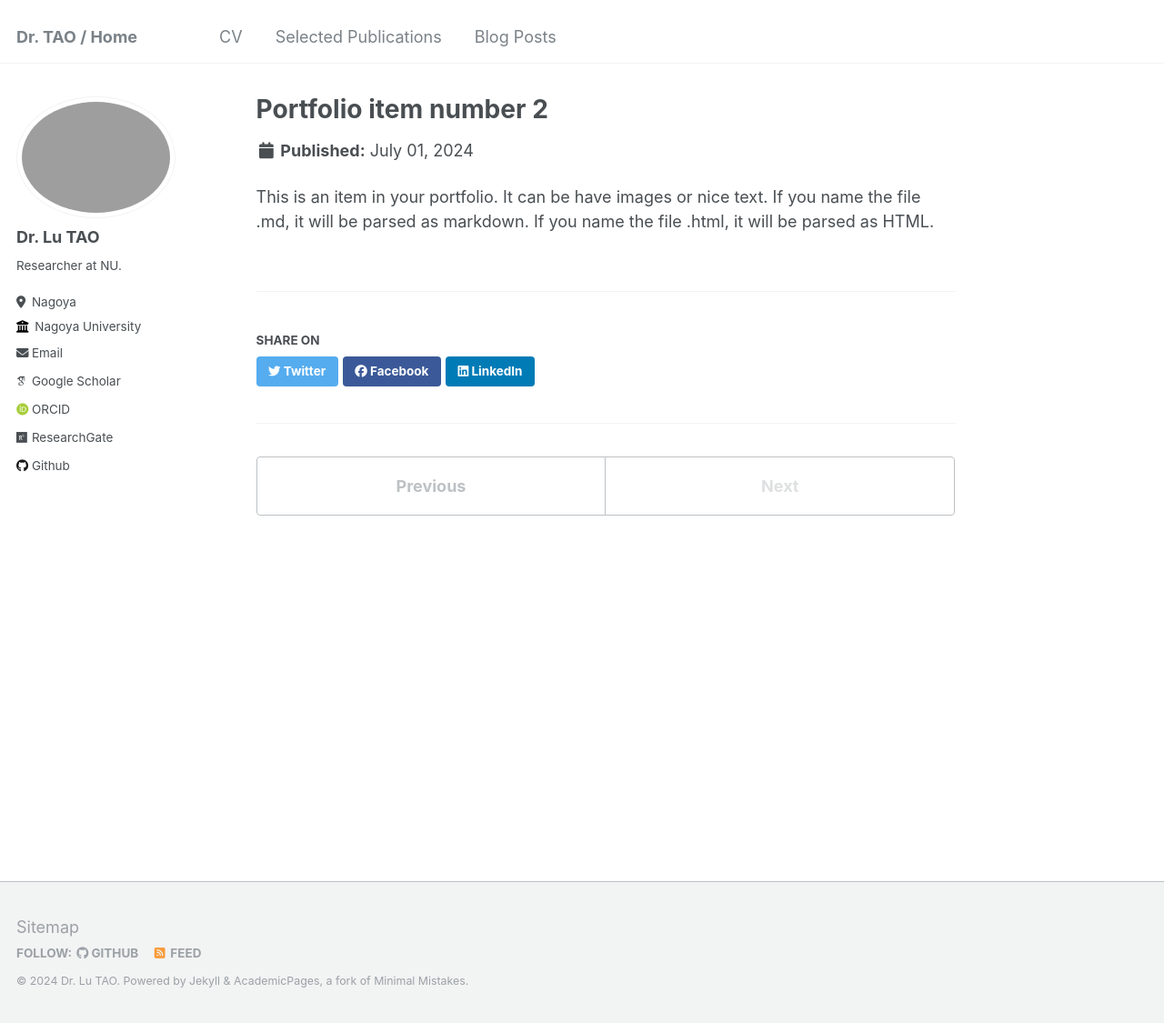
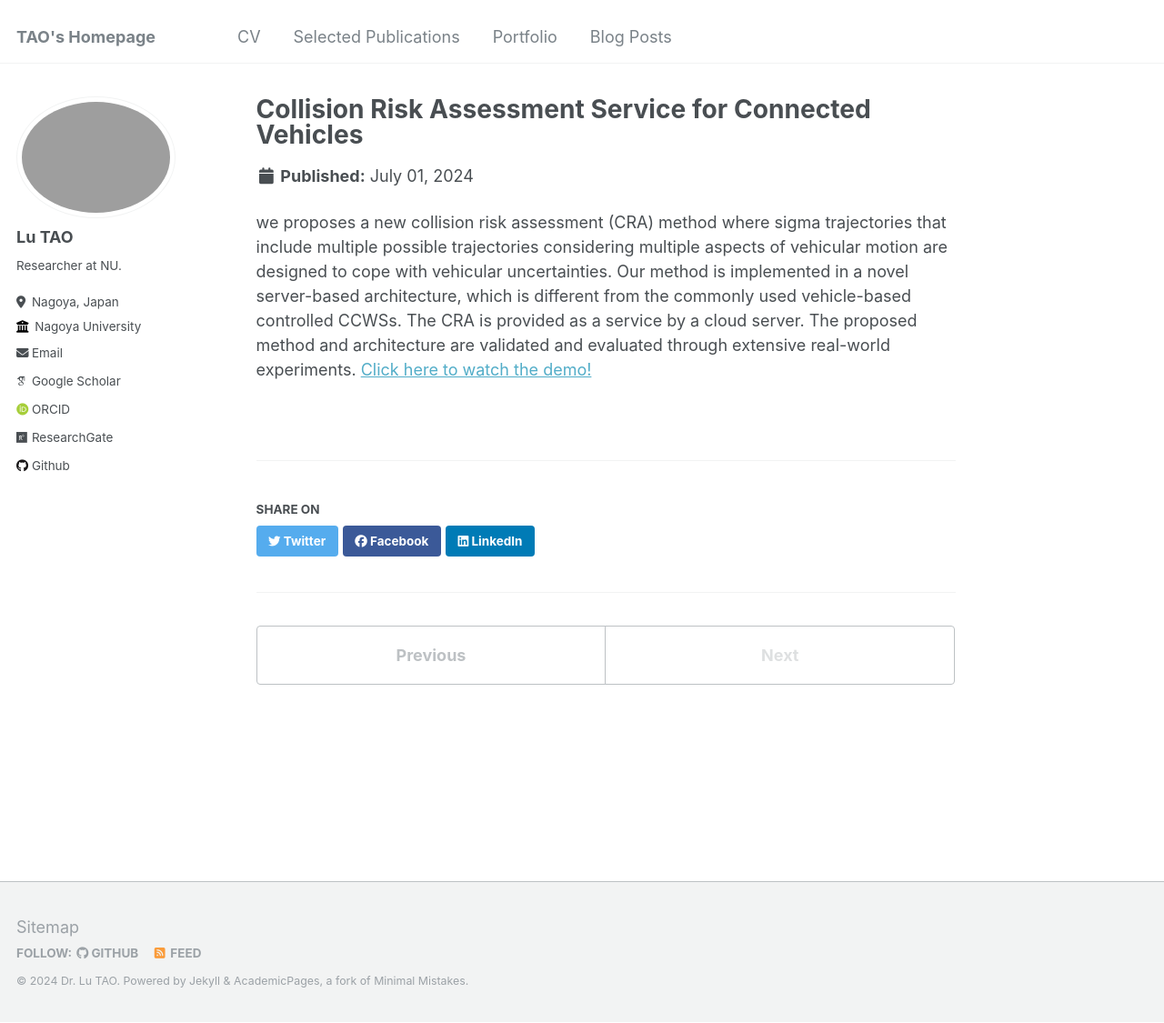
Before and after one commit to LuTaonuwhu/LuTaonuwhu.github.io, a Jekyll site: the page built from _portfolio/portfolio-2.md, in a window 1280 px wide and 1125 px high. Shown: the whole window at 91% size. Built offline with Jekyll 4.4.1, drawn with Linux system fonts in a browser that asks for light colours; some web fonts are replaced.

Commit message:
Version0.1

```diff
--- a/_config.yml
+++ b/_config.yml
@@ -8,13 +8,13 @@
 
 # Basic Site Settings
 locale                   : "en-US"
-title                    : "Dr. TAO / Home"
+title                    : "TAO's Homepage"
 title_separator          : "-"
 name                     : &name "Dr. Lu TAO"
 description              : &description "Researcher at Nagoya University"
 url                      : https://lutaonuwhu.github.io # the base hostname & protocol for your site e.g. "https://mmistakes.github.io"
 baseurl                  : "" # the subpath of your site, e.g. "/blog"
-repository               : "lutaonuwhu.github.io"
+repository               : "lutaonuwhu/lutaonuwhu.github.io"
 
 # Site Author - The following control what appear as part of the author content on the side bar.
 #               If a field is blank the icon and link will not appear, otherwise it will be shown.
@@ -22,10 +22,10 @@ repository               : "lutaonuwhu.github.io"
 author:
   # Biographic information
   avatar           : "tao1.jpg"
-  name             : "Dr. Lu TAO"
+  name             : "Lu TAO"
   pronouns         : # example: "she/her"
   bio              : "Researcher at NU."
-  location         : "Nagoya"
+  location         : "Nagoya, Japan"
   employer         : "Nagoya University"
   uri              : # URL
   email            : "ltao@whu.edu.cn"
--- a/_data/navigation.yml
+++ b/_data/navigation.yml
@@ -12,8 +12,8 @@ main:
   #- title: "Teaching"
   #  url: /teaching/
 
-  #- title: "Portfolio"
-  #  url: /portfolio/
+  - title: "Portfolio"
+    url: /portfolio/
 
   - title: "Blog Posts"
     url: /year-archive/
--- a/_portfolio/portfolio-2.html
+++ /dev/null
@@ -1,7 +0,0 @@
----
-title: "Portfolio item number 2"
-excerpt: "Short description of portfolio item number 2 <br/><img src='/images/500x300.png'>"
-collection: portfolio
----
-
-This is an item in your portfolio. It can be have images or nice text. If you name the file .md, it will be parsed as markdown. If you name the file .html, it will be parsed as HTML.
--- /dev/null
+++ b/_portfolio/portfolio-2.md
@@ -0,0 +1,7 @@
+---
+title: "Collision Risk Assessment Service for Connected Vehicles"
+excerpt: "A cloud-based collision risk assessment service system. <br/><img src='/images/my_pictures/CCWS.png' width='400px'>"
+collection: portfolio
+---
+
+we proposes a new collision risk assessment (CRA) method where sigma trajectories that include multiple possible trajectories considering multiple aspects of vehicular motion are designed to cope with vehicular uncertainties. Our method is implemented in a novel server-based architecture, which is different from the commonly used vehicle-based controlled CCWSs. The CRA is provided as a service by a cloud server. The proposed method and architecture are  validated and evaluated through extensive real-world experiments. [Click here to watch the demo!](https://www.bilibili.com/video/BV1jB4y1D7QC/?share_source=copy_web&vd_source=5bdac0c7b62f4b18a36429610e8c9197)
```
Also changed, not shown: _pages/about.md (+5 -6 lines), _portfolio/portfolio-1.md (+3 -4 lines), _posts/2024-05-26-blog-post-1.md (+3 -1 lines), images/my_pictures/CCWS.png (added), images/my_pictures/ECV.png (added), 4 other files.
